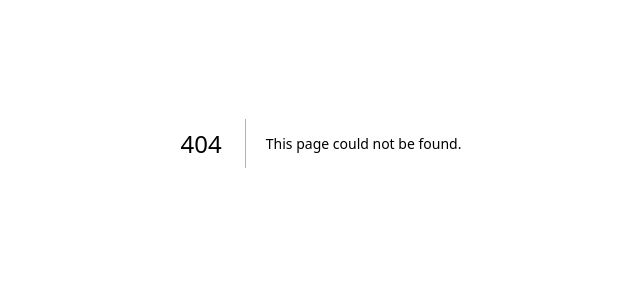
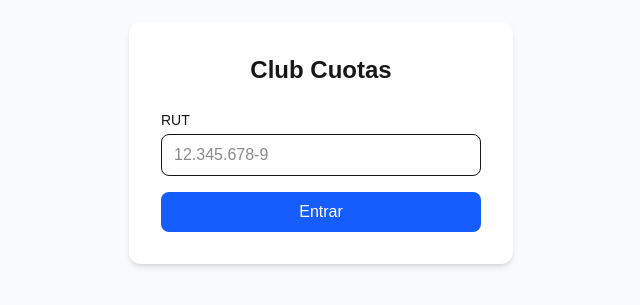
Before and after one commit to carlosmundacafuenzalida-hue/clubpm-kayak, a Next.js app: page /login in a window 1280 px wide. Before the commit this address had no page. Shown: the part 257-562 px from the top of the page, without its empty margins (319-959 px from the left). Built offline with nearby package versions, Linux system fonts and the light colour scheme; no server answers.

Commit message:
feat: página login con RUT y PIN para tesorero

```diff
--- /dev/null
+++ b/app/login/page.tsx
@@ -0,0 +1,90 @@
+'use client'
+import { useState } from 'react'
+import { useRouter } from 'next/navigation'
+import { supabase } from '@/lib/supabase'
+import { normalizeRut } from '@/lib/rut'
+import { saveSession } from '@/lib/session'
+import { RutInput } from '@/components/RutInput'
+
+export default function LoginPage() {
+  const router = useRouter()
+  const [rut, setRut] = useState('')
+  const [pin, setPin] = useState('')
+  const [showPin, setShowPin] = useState(false)
+  const [error, setError] = useState('')
+  const [loading, setLoading] = useState(false)
+
+  async function handleSubmit(e: React.FormEvent) {
+    e.preventDefault()
+    setError('')
+    setLoading(true)
+    const normalized = normalizeRut(rut)
+
+    const { data: socio, error: dbError } = await supabase
+      .from('socios')
+      .select('id, rut, nombre, es_admin, pin_hash, activo')
+      .eq('rut', normalized)
+      .single()
+
+    if (dbError || !socio) {
+      setError('RUT no registrado. Contacta al tesorero.')
+      setLoading(false)
+      return
+    }
+    if (!socio.activo) {
+      setError('Este socio está dado de baja.')
+      setLoading(false)
+      return
+    }
+    if (socio.es_admin) {
+      if (!showPin) { setShowPin(true); setLoading(false); return }
+      const { data: pinOk } = await supabase.rpc('verify_pin', { p_rut: normalized, p_pin: pin })
+      if (!pinOk) {
+        setError('PIN incorrecto.')
+        setLoading(false)
+        return
+      }
+    }
+
+    saveSession({ rut: socio.rut, nombre: socio.nombre, esAdmin: socio.es_admin })
+    router.push(socio.es_admin ? '/admin' : '/socio')
+  }
+
+  return (
+    <main className="min-h-screen flex items-center justify-center bg-gray-50">
+      <div className="bg-white p-8 rounded-xl shadow-md w-full max-w-sm">
+        <h1 className="text-2xl font-bold text-center mb-6">Club Cuotas</h1>
+        <form onSubmit={handleSubmit} className="space-y-4">
+          <div>
+            <label className="block text-sm font-medium mb-1">RUT</label>
+            <RutInput
+              value={rut}
+              onChange={setRut}
+              className="w-full border rounded-lg px-3 py-2 focus:outline-none focus:ring-2 focus:ring-blue-500"
+            />
+          </div>
+          {showPin && (
+            <div>
+              <label className="block text-sm font-medium mb-1">PIN</label>
+              <input
+                type="password"
+                value={pin}
+                onChange={e => setPin(e.target.value)}
+                className="w-full border rounded-lg px-3 py-2 focus:outline-none focus:ring-2 focus:ring-blue-500"
+                maxLength={8}
+              />
+            </div>
+          )}
+          {error && <p className="text-red-600 text-sm">{error}</p>}
+          <button
+            type="submit"
+            disabled={loading}
+            className="w-full bg-blue-600 text-white py-2 rounded-lg hover:bg-blue-700 disabled:opacity-50"
+          >
+            {loading ? 'Verificando...' : 'Entrar'}
+          </button>
+        </form>
+      </div>
+    </main>
+  )
+}
--- a/app/page.tsx
+++ b/app/page.tsx
@@ -1,65 +1,4 @@
-import Image from "next/image";
-
+import { redirect } from 'next/navigation'
 export default function Home() {
-  return (
-    <div className="flex flex-col flex-1 items-center justify-center bg-zinc-50 font-sans dark:bg-black">
-      <main className="flex flex-1 w-full max-w-3xl flex-col items-center justify-between py-32 px-16 bg-white dark:bg-black sm:items-start">
-        <Image
-          className="dark:invert"
-          src="/next.svg"
-          alt="Next.js logo"
-          width={100}
-          height={20}
-          priority
-        />
-        <div className="flex flex-col items-center gap-6 text-center sm:items-start sm:text-left">
-          <h1 className="max-w-xs text-3xl font-semibold leading-10 tracking-tight text-black dark:text-zinc-50">
-            To get started, edit the page.tsx file.
-          </h1>
-          <p className="max-w-md text-lg leading-8 text-zinc-600 dark:text-zinc-400">
-            Looking for a starting point or more instructions? Head over to{" "}
-            <a
-              href="https://vercel.com/templates?framework=next.js&utm_source=create-next-app&utm_medium=appdir-template-tw&utm_campaign=create-next-app"
-              className="font-medium text-zinc-950 dark:text-zinc-50"
-            >
-              Templates
-            </a>{" "}
-            or the{" "}
-            <a
-              href="https://nextjs.org/learn?utm_source=create-next-app&utm_medium=appdir-template-tw&utm_campaign=create-next-app"
-              className="font-medium text-zinc-950 dark:text-zinc-50"
-            >
-              Learning
-            </a>{" "}
-            center.
-          </p>
-        </div>
-        <div className="flex flex-col gap-4 text-base font-medium sm:flex-row">
-          <a
-            className="flex h-12 w-full items-center justify-center gap-2 rounded-full bg-foreground px-5 text-background transition-colors hover:bg-[#383838] dark:hover:bg-[#ccc] md:w-[158px]"
-            href="https://vercel.com/new?utm_source=create-next-app&utm_medium=appdir-template-tw&utm_campaign=create-next-app"
-            target="_blank"
-            rel="noopener noreferrer"
-          >
-            <Image
-              className="dark:invert"
-              src="/vercel.svg"
-              alt="Vercel logomark"
-              width={16}
-              height={16}
-            />
-            Deploy Now
-          </a>
-          <a
-            className="flex h-12 w-full items-center justify-center rounded-full border border-solid border-black/[.08] px-5 transition-colors hover:border-transparent hover:bg-black/[.04] dark:border-white/[.145] dark:hover:bg-[#1a1a1a] md:w-[158px]"
-            href="https://nextjs.org/docs?utm_source=create-next-app&utm_medium=appdir-template-tw&utm_campaign=create-next-app"
-            target="_blank"
-            rel="noopener noreferrer"
-          >
-            Documentation
-          </a>
-        </div>
-      </main>
-    </div>
-  );
+  redirect('/login')
 }
```
